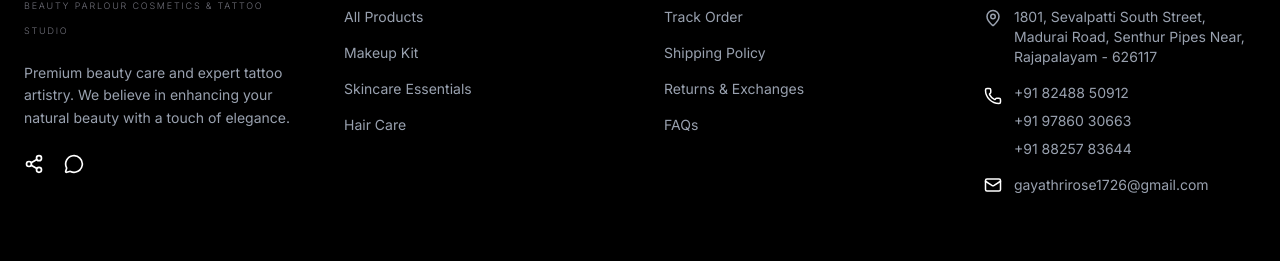
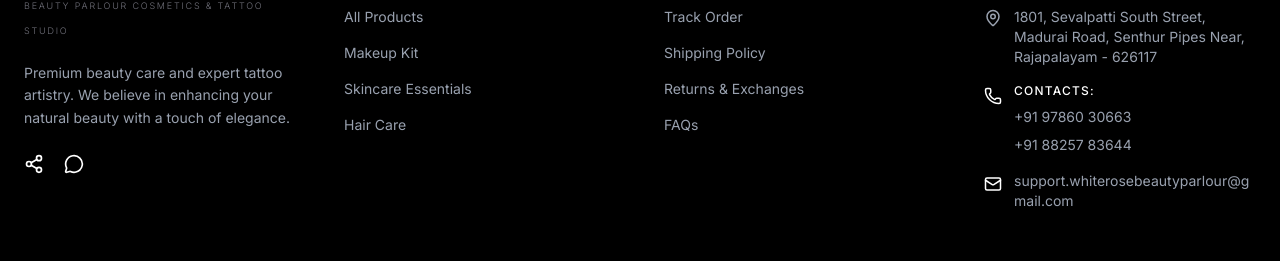
Before and after one commit to mahab1433-hub/whiterose, a Next.js app: page / in a window 1280 px wide. Shown: the part 2879-3140 px from the top of the page. Built offline with nearby package versions, Linux system fonts and the light colour scheme; no server answers; the database is empty; a web font is replaced by a local one.

Commit message:
feat: update support numbers and email address

```diff
--- a/src/components/layout/Footer.tsx
+++ b/src/components/layout/Footer.tsx
@@ -61,14 +61,14 @@ const Footer = () => {
             <li className="flex items-start space-x-3">
               <Phone size={18} className="text-white mt-1 flex-shrink-0" />
               <div className="flex flex-col space-y-2">
-                <Link href="tel:+918248850912" className="hover:text-white transition-colors">+91 82488 50912</Link>
+                <span className="text-white font-medium uppercase text-xs tracking-widest">Contacts:</span>
                 <Link href="tel:+919786030663" className="hover:text-white transition-colors">+91 97860 30663</Link>
                 <Link href="tel:+918825783644" className="hover:text-white transition-colors">+91 88257 83644</Link>
               </div>
             </li>
-            <li className="flex items-center space-x-3">
-              <Mail size={18} className="text-white flex-shrink-0" />
-              <Link href="mailto:gayathrirose1726@gmail.com" className="hover:text-white transition-colors">gayathrirose1726@gmail.com</Link>
+            <li className="flex items-start space-x-3">
+              <Mail size={18} className="text-white mt-1 flex-shrink-0" />
+              <Link href="mailto:support.whiterosebeautyparlour@gmail.com" className="hover:text-white transition-colors break-all">support.whiterosebeautyparlour@gmail.com</Link>
             </li>
           </ul>
         </div>
```
